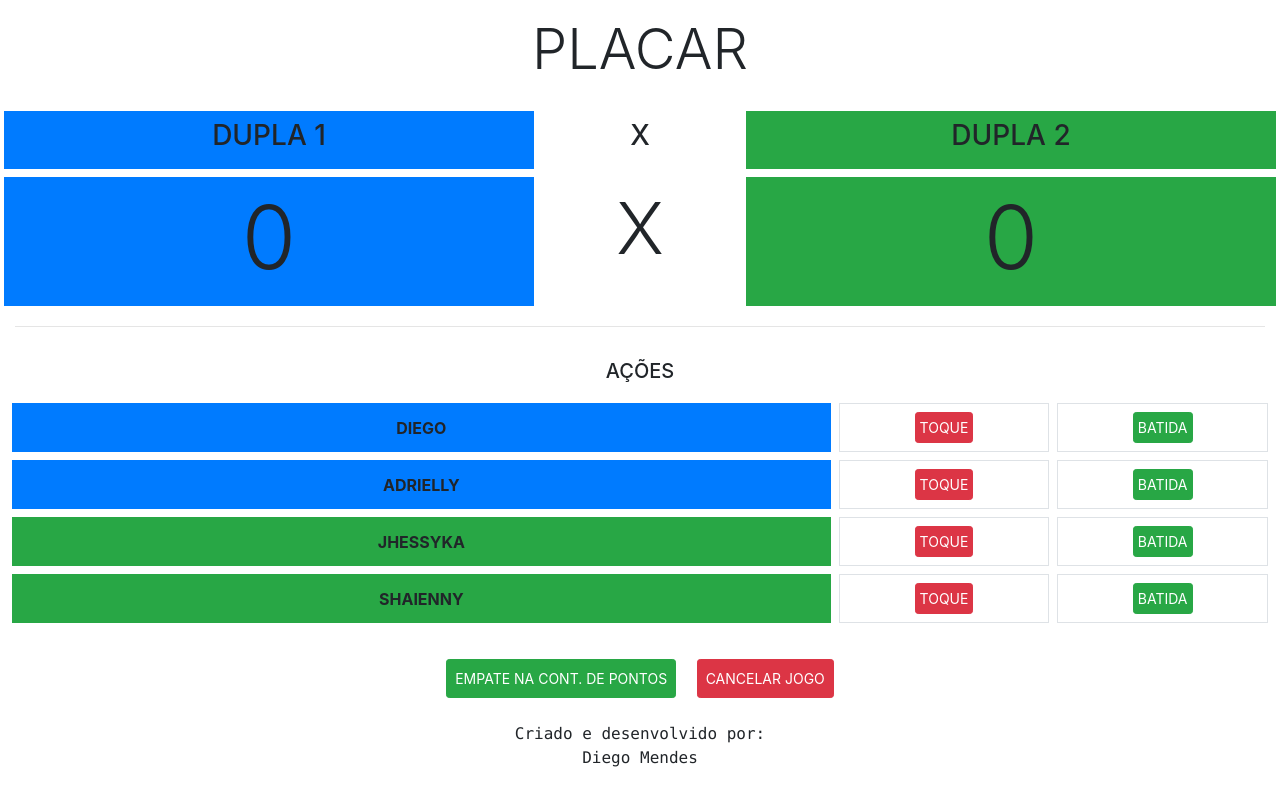
After one commit to diegomendes257/gestaoDomino, a PHP site: page /jogo.php in a window 1280 px wide. The commit adds this page. Run offline with PHP 8.4, Linux system fonts and the light colour scheme.

Commit message:
pagina jogo e edicao pagina duplas

```diff
--- /dev/null
+++ b/jogo.php
@@ -0,0 +1,152 @@
+<!DOCTYPE html>
+<html lang="pt-br">
+<head>
+    <meta charset="UTF-8">
+    <meta http-equiv="X-UA-Compatible" content="IE=edge">
+    <meta name="viewport" content="width=device-width, initial-scale=1.0">
+    <link rel="stylesheet" href="https://stackpath.bootstrapcdn.com/bootstrap/4.1.3/css/bootstrap.min.css" integrity="sha384-MCw98/SFnGE8fJT3GXwEOngsV7Zt27NXFoaoApmYm81iuXoPkFOJwJ8ERdknLPMO" crossorigin="anonymous">
+    <script src="https://stackpath.bootstrapcdn.com/bootstrap/4.1.3/js/bootstrap.min.js" integrity="sha384-ChfqqxuZUCnJSK3+MXmPNIyE6ZbWh2IMqE241rYiqJxyMiZ6OW/JmZQ5stwEULTy" crossorigin="anonymous"></script>
+    <title>FORMAÇÃO DE DUPLAS</title>
+</head>
+<body>
+    <div class="container-fluid">
+        <div class="row">
+            <div class="col">
+                <div class="row p-3">
+                    <div class="col text-center">
+                        <h2 class="display-4">
+                            PLACAR
+                        </h2>
+                    </div>
+                </div>
+                <div class="row p-1">
+                    <div class="col text-center bg-primary p-md-2">
+                        <h3>
+                            DUPLA 1
+                        </h3>
+                    </div>
+                    <div class="col-2 text-center p-md-2">
+                        <h3>
+                            X
+                        </h3>
+                    </div>
+                    <div class="col text-center bg-success p-md-2">
+                        <h3>
+                            DUPLA 2
+                        </h3>
+                    </div>
+                </div>
+                <div class="row p-1">
+                    <div class="col text-center bg-primary p-md-2">
+                        <h3 class="display-2">
+                            0
+                        </h3>
+                    </div>
+                    <div class="col-2 text-center p-md-2">
+                        <h3 class="display-3">
+                            X
+                        </h3>
+                    </div>
+                    <div class="col text-center bg-success p-md-2">
+                        <h3 class="display-2">
+                            0
+                        </h3>
+                    </div>
+                </div>
+            </div>
+        </div>
+        <hr />
+        <div class="row p-2">
+            <div class="col">
+                <div class="row">
+                    <div class="col text-center p-2">
+                        <h5 class="h5">AÇÕES</h5>
+                    </div>
+                </div>
+                <div class="row">
+                    <div class="col">
+                        <div class="row">
+                            <div class="col d-flex justify-content-center align-items-center m-1 bg-primary text-uppercase font-weight-bold">
+                                Diego
+                            </div>
+                            <div class="col-2 p-1 m-1 border text-uppercase text-center">
+                                <button onclick="window.location.href='jogo.php';" class="btn btn-sm btn-danger p-1 m-1">
+                                    TOQUE
+                                </button>
+                            </div>
+                            <div class="col-2 p-1 m-1 border text-uppercase text-center">
+                                <button onclick="window.location.href='jogo.php';" class="btn btn-sm btn-success p-1 m-1">
+                                    BATIDA
+                                </button>
+                            </div>
+                        </div>
+                        <div class="row">
+                            <div class="col d-flex align-items-center justify-content-center m-1 bg-primary text-uppercase font-weight-bold">
+                                Adrielly
+                            </div>
+                            <div class="col-2 p-1 m-1 border text-uppercase text-center">
+                                <button onclick="window.location.href='jogo.php';" class="btn btn-sm btn-danger p-1 m-1">
+                                    TOQUE
+                                </button>
+                            </div>
+                            <div class="col-2 p-1 m-1 border text-uppercase text-center">
+                                <button onclick="window.location.href='jogo.php';" class="btn btn-sm btn-success p-1 m-1">
+                                    BATIDA
+                                </button>
+                            </div>
+                        </div>
+                        <div class="row">
+                            <div class="col d-flex align-items-center justify-content-center m-1 bg-success text-uppercase font-weight-bold">
+                                Jhessyka
+                            </div>
+                            <div class="col-2 p-1 m-1 border text-uppercase text-center">
+                                <button onclick="window.location.href='jogo.php';" class="btn btn-sm btn-danger p-1 m-1">
+                                    TOQUE
+                                </button>
+                            </div>
+                            <div class="col-2 p-1 m-1 border text-uppercase text-center">
+                                <button onclick="window.location.href='jogo.php';" class="btn btn-sm btn-success p-1 m-1">
+                                    BATIDA
+                                </button>
+                            </div>
+                        </div>
+                        <div class="row">
+                            <div class="col d-flex align-items-center justify-content-center m-1 bg-success text-uppercase font-weight-bold">
+                                Shaienny
+                            </div>
+                            <div class="col-2 p-1 m-1 border text-uppercase text-center">
+                                <button onclick="window.location.href='jogo.php';" class="btn btn-sm btn-danger p-1 m-1">
+                                    TOQUE
+                                </button>
+                            </div>
+                            <div class="col-2 p-1 m-1 border text-uppercase text-center">
+                                <button onclick="window.location.href='jogo.php';" class="btn btn-sm btn-success p-1 m-1">
+                                    BATIDA
+                                </button>
+                            </div>
+                        </div>
+                    </div>
+                </div>
+            </div>
+        </div>
+        <div class="row mt-3 text-center">
+            <div class="col">
+                <button onclick="window.location.href='jogo.php';" class="btn btn-sm btn-success p-2 m-2">
+                    EMPATE NA CONT. DE PONTOS
+                </button>
+                <button onclick="window.location.href='duplas.php';" class="btn btn-sm btn-danger p-2 m-2">
+                    CANCELAR JOGO
+                </button>
+            </div>
+        </div>
+        <div class="row">
+            <div class="col">
+                <p class="text-monospace text-center mt-3">
+                    Criado e desenvolvido por: <br />Diego Mendes
+                </p>
+            </div>
+        </div>
+        </div>
+    </div>
+</body>
+</html>
```
Also changed, not shown: duplas.php (+41 -19 lines).
